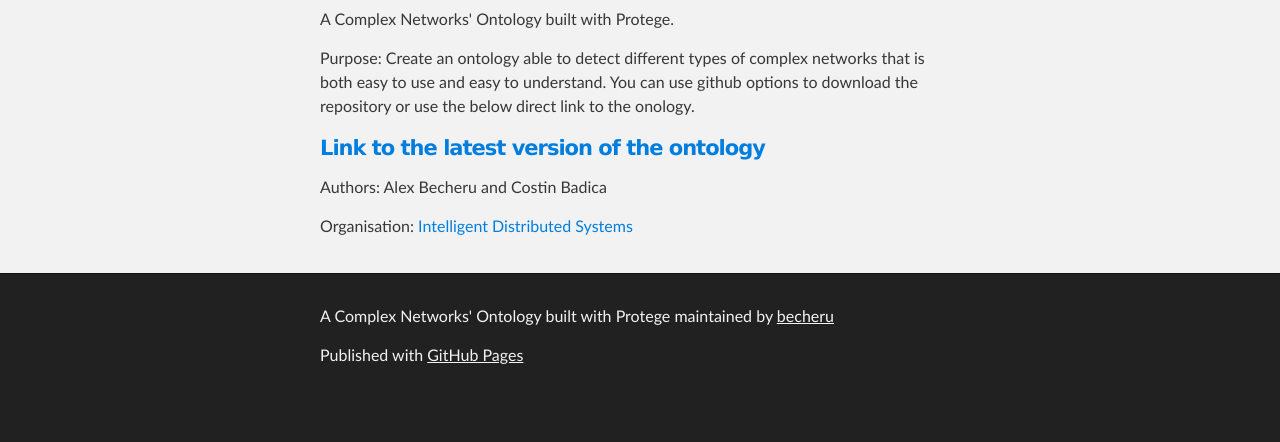
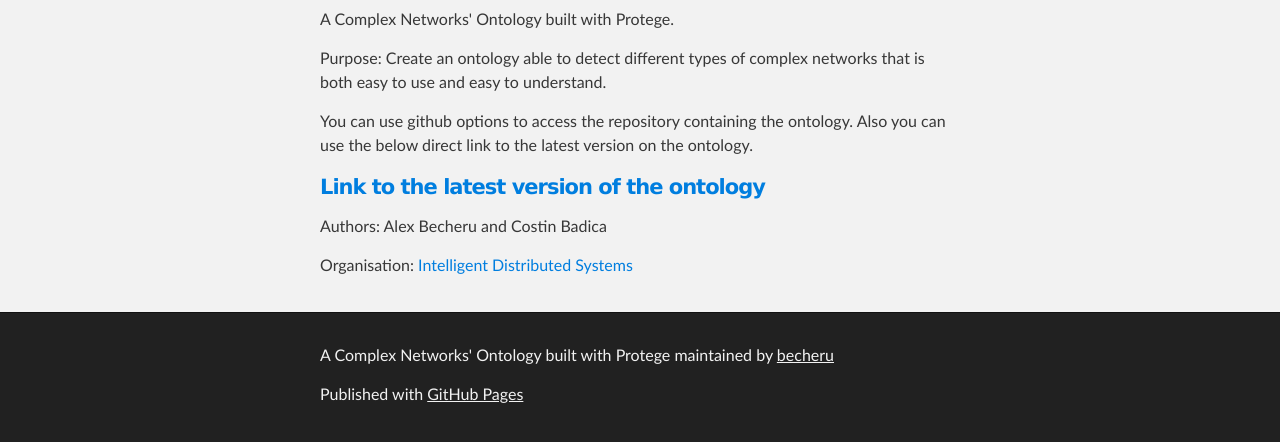
Before and after one commit to becheru/Ontology, a plain HTML site: page index.html in a window 1280 px wide. Shown: the part 344-786 px from the top of the page. Drawn offline with Linux system fonts and the light colour scheme.

Commit message:
Update index.html

```diff
--- a/index.html
+++ b/index.html
@@ -37,8 +37,9 @@
 <p>A Complex Networks' Ontology built with Protege.</p>
 
 <p>Purpose:
-Create an ontology able to detect different types of complex networks that is both easy to use and easy to understand.
-You can use github options to download the repository or use the below direct link to the onology.
+Create an ontology able to detect different types of complex networks that is both easy to use and easy to understand.</p>
+
+<p>You can use github options to access the repository containing the ontology. Also you can use the below direct link to the latest version on the ontology.
 </p>
 
 <h4> <a href="https://raw.githubusercontent.com/becheru/Ontology/master/ComplexNetworksOntology.owl">Link to the latest version of the ontology </a></h4>
```
